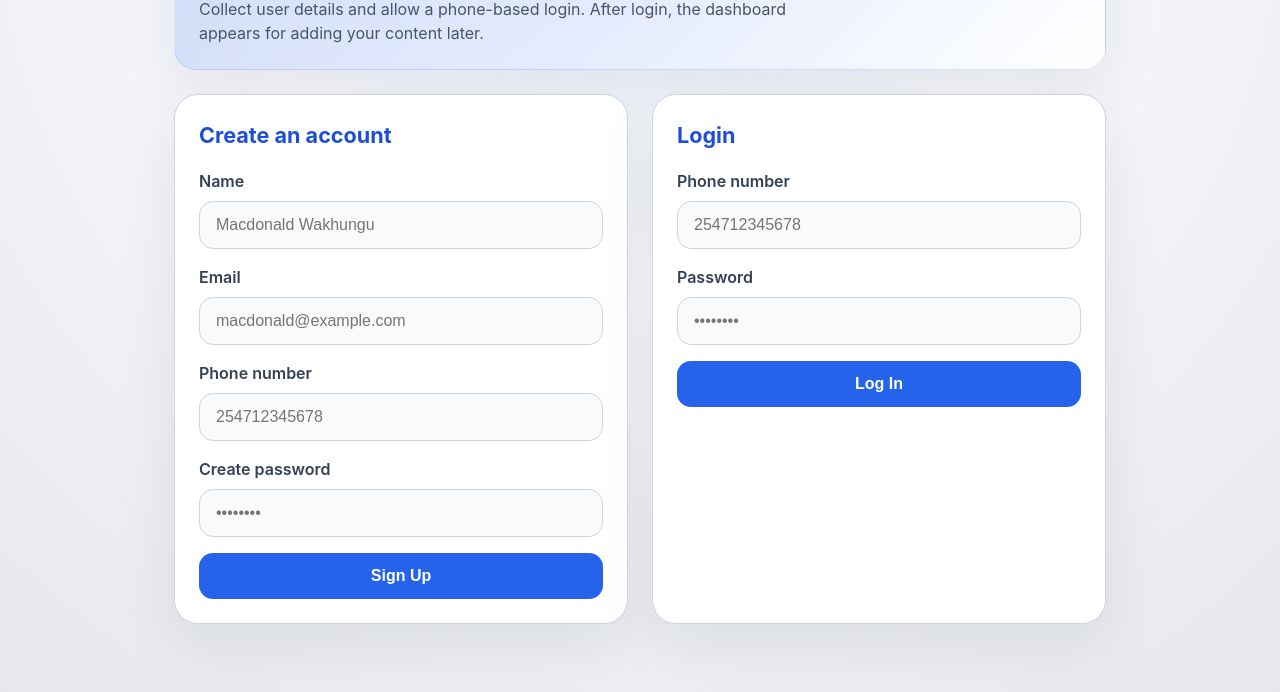
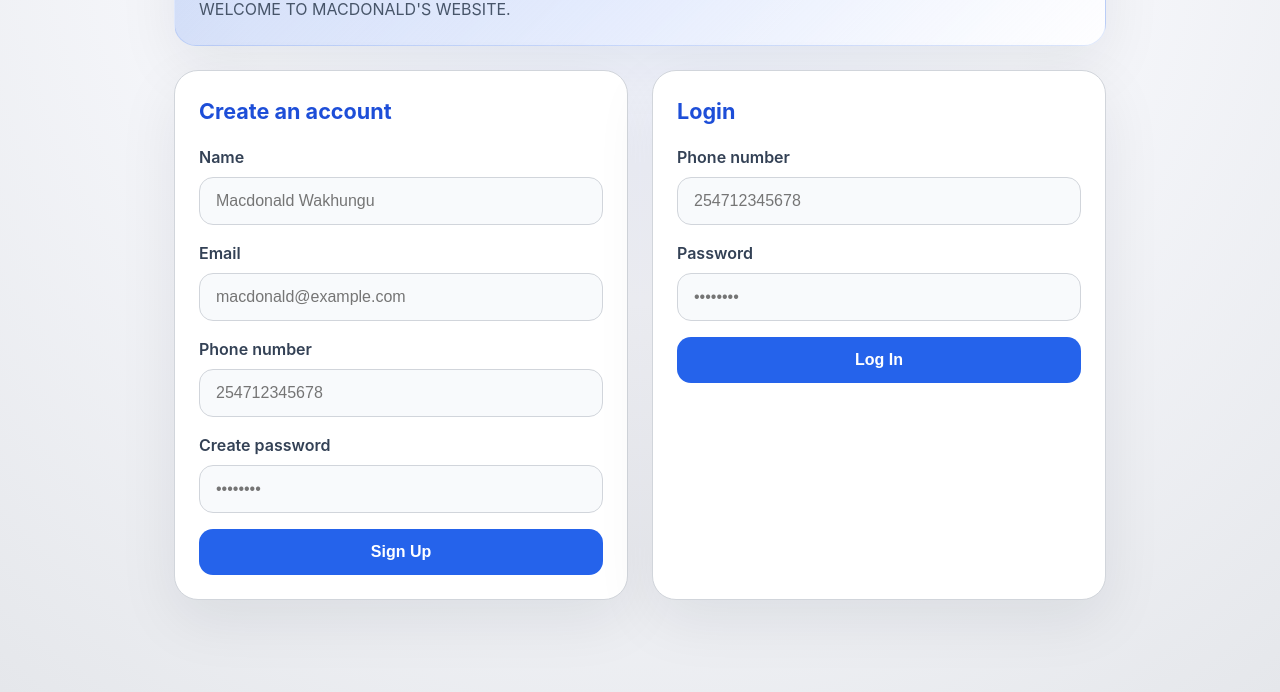
Before and after one commit to WAKHUNGU5/bukusu, a website: page index.html in a window 1280 px wide. Shown: the part 108-800 px from the top of the page. Drawn offline with Linux system fonts and the light colour scheme.

Commit message:
Save backend dependency lockfile and final UI changes

```diff
--- a/index.html
+++ b/index.html
@@ -172,7 +172,7 @@
     <header class="brand-bar">
       <div>
         <h1>Macdonald's test project</h1>
-        <p>Collect user details and allow a phone-based login. After login, the dashboard appears for adding your content later.</p>
+        <p>WELCOME TO MACDONALD'S WEBSITE.</p>
       </div>
     </header>
 
```
Also changed, not shown: 1 other file.
